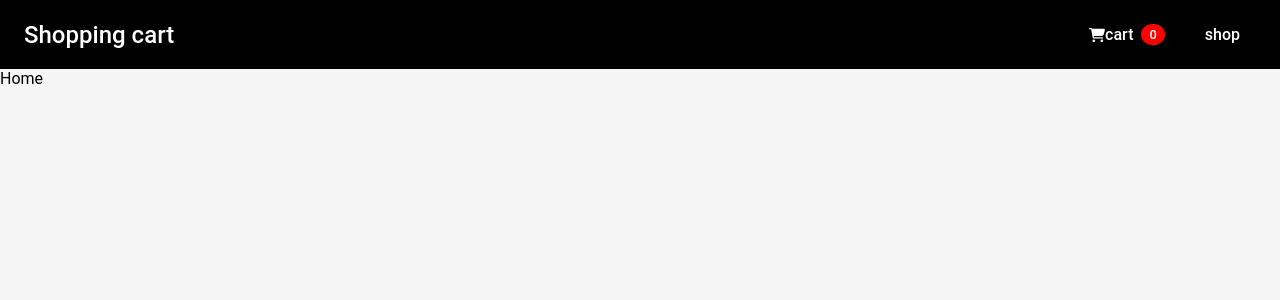
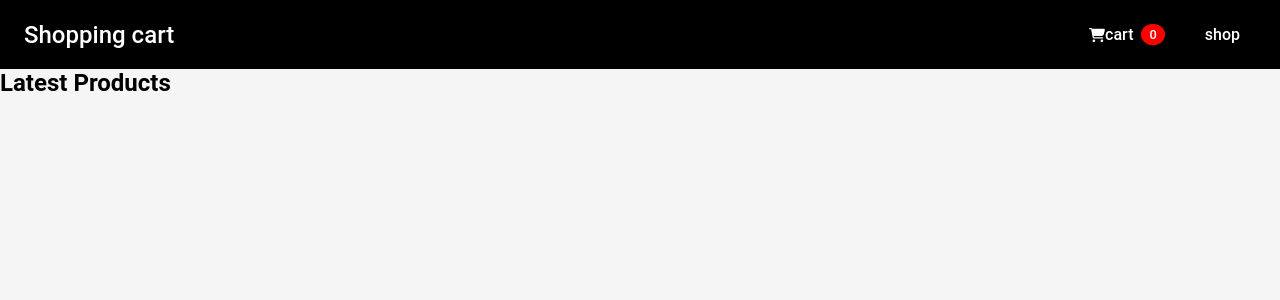
Before and after one commit to usama9293/ecommerce-cart, a React (Vite) app: page / in a window 1280 px wide. Shown: the top 300 px of the page. Built offline with nearby package versions, Linux system fonts and the light colour scheme.

Commit message:
"start working on home "

```diff
--- a/src/Components/sidedrawer.css
+++ b/src/Components/sidedrawer.css
@@ -73,7 +73,9 @@
 
 }
 
-@media (max-width:960px){
+@media (min-width:960px){
 
-    .sidedrawer
+    .sidedrawer {
+        display: none;
+    }
 }
--- a/src/Screens/Home.jsx
+++ b/src/Screens/Home.jsx
@@ -4,7 +4,15 @@ import React from 'react'
 
 function Home() {
   return (
-    <div>Home</div>
+    <div className='homescreen'>
+
+      <h2 className='home-title'>Latest Products</h2>
+
+      <div className="home-products">
+
+      </div>
+
+    </div>
   )
 }
 
--- a/src/Screens/Product.css
+++ b/src/Screens/Product.css
@@ -0,0 +1,4 @@
+.homescreen{
+    max-width: 1300px;
+
+}
```
